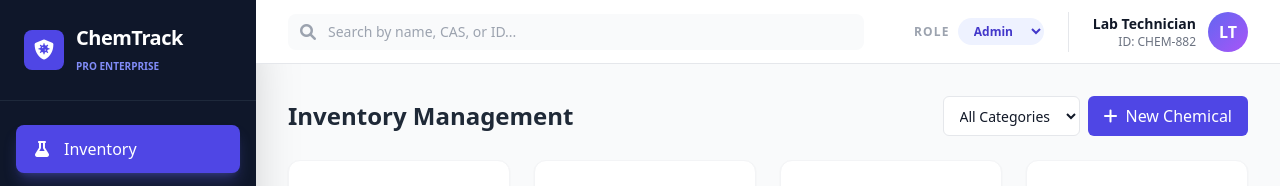
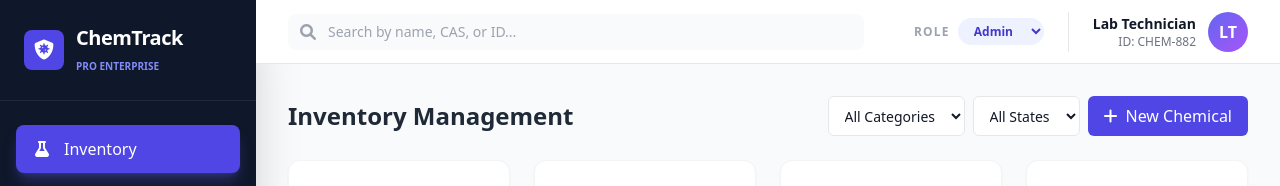
Before and after one commit to tinb1809080-lab/chemtrack, a React (Vite) app: page / in a window 1280 px wide. Shown: the top 186 px of the page. Built offline with nearby package versions, Linux system fonts and the light colour scheme.

Commit message:
Updated App.tsx

```diff
--- a/App.tsx
+++ b/App.tsx
@@ -1,6 +1,6 @@
 
 import React, { useState, useMemo, useEffect } from 'react';
-import { Chemical, UserRole, AuditLog, Transaction } from './types';
+import { Chemical, UserRole, AuditLog, Transaction, PhysicalState } from './types';
 import { INITIAL_CHEMICALS } from './constants';
 import Dashboard from './components/Dashboard';
 import ChemicalList from './components/ChemicalList';
@@ -15,6 +15,7 @@ const App: React.FC = () => {
   const [activeTab, setActiveTab] = useState<'inventory' | 'reports' | 'logs' | 'advisor'>('inventory');
   const [searchQuery, setSearchQuery] = useState('');
   const [selectedCategory, setSelectedCategory] = useState('All');
+  const [selectedState, setSelectedState] = useState<'All' | PhysicalState>('All');
   const [showForm, setShowForm] = useState(false);
   const [editingChemical, setEditingChemical] = useState<Chemical | undefined>(undefined);
   const [auditLogs, setAuditLogs] = useState<AuditLog[]>([]);
@@ -26,9 +27,10 @@ const App: React.FC = () => {
                            c.casNumber.includes(searchQuery) ||
                            c.code.toLowerCase().includes(searchQuery.toLowerCase());
       const matchesCategory = selectedCategory === 'All' || c.category === selectedCategory;
-      return matchesSearch && matchesCategory;
+      const matchesState = selectedState === 'All' || c.state === selectedState;
+      return matchesSearch && matchesCategory && matchesState;
     });
-  }, [chemicals, searchQuery, selectedCategory]);
+  }, [chemicals, searchQuery, selectedCategory, selectedState]);
 
   const addLog = (action: AuditLog['action'], entityId: string, details: string) => {
     const newLog: AuditLog = {
@@ -112,6 +114,16 @@ const App: React.FC = () => {
                       <option key={cat} value={cat}>{cat}</option>
                     ))}
                   </select>
+                  <select
+                    value={selectedState}
+                    onChange={(e) => setSelectedState(e.target.value as 'All' | PhysicalState)}
+                    className="border rounded-md px-3 py-2 bg-white text-sm focus:ring-2 focus:ring-indigo-500"
+                  >
+                    <option value="All">All States</option>
+                    <option value={PhysicalState.SOLID}>{PhysicalState.SOLID}</option>
+                    <option value={PhysicalState.LIQUID}>{PhysicalState.LIQUID}</option>
+                    <option value={PhysicalState.GAS}>{PhysicalState.GAS}</option>
+                  </select>
                   {userRole !== UserRole.VIEWER && (
                     <button
                       onClick={() => setShowForm(true)}
```
